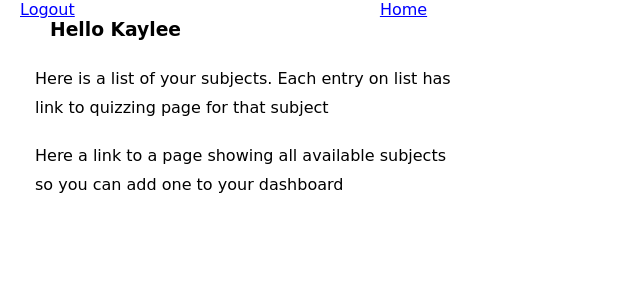
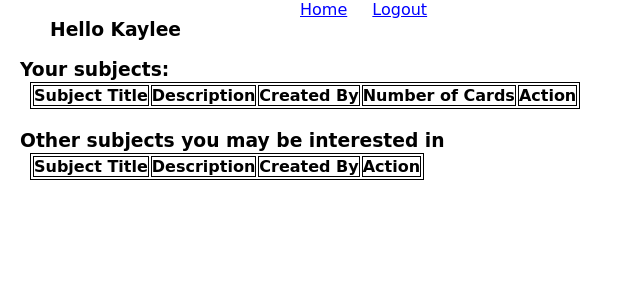
Before and after one commit to CThurnauSWEng/smart_learning_repo, a Django app: template apps/learner_app/templates/learner_app/learner_dashboard.html in a window 1280 px wide. Shown: the top 300 px of the page, without its empty margins (0-640 px from the left). Run offline with Django 3.2, Linux system fonts and the light colour scheme; the template is opened without the code that fills it: values that come from a table or form of the project are taken from there, others are empty; data comes from the database, SQL or seed files in the repository; both versions use the stored data as it was after the commit; parts of the project's set-up code (start-up, migrations or seed data) failed here and were passed over.

Commit message:
added barebones quiz feature

```diff
--- a/apps/editor_app/static/editor_app/css/style.css
+++ b/apps/editor_app/static/editor_app/css/style.css
@@ -67,3 +67,7 @@ a { color: blue;
     width : 900px;
     border: 2px solid grey;
 }
+table, th, td {
+    border: 1px solid black;
+    margin: 2px 10px 2px 10px;
+}
--- a/apps/learner_app/static/learner_app/css/style.css
+++ b/apps/learner_app/static/learner_app/css/style.css
@@ -22,6 +22,11 @@ p,label,input {
 }
 a { color: blue;
     margin-left: 120px;
+    display: inline-block;
+}
+td a{
+    color: blue;
+    margin: 0px;
     display: inline-block;
 }
 .indent_p {
@@ -67,3 +72,7 @@ a { color: blue;
     width : 900px;
     border: 2px solid grey;
 }
+table, th, td {
+    border: 1px solid black;
+    margin: 2px 10px 2px 10px;
+}
--- a/apps/learner_app/templates/learner_app/learner_dashboard.html
+++ b/apps/learner_app/templates/learner_app/learner_dashboard.html
@@ -8,15 +8,60 @@
     </head>
     <body>
         <div>
+            <a href="/learner/learner_home" class="navbar1">Home</a>
             <a href="/user/logout" class="navbar2">Logout</a>
-            <a href="/learner/learner_home" class="navbar1">Home</a>
         </div>
         <div class="oneperpage">
             <h3 class="indent_p">Hello {{ this_user.first_name }}</h3></br>
-            <p>Here is a list of your subjects. Each entry on list has</p>
-            <p>link to quizzing page for that subject</p></br>
-            <p>Here a link to a page showing all available subjects </p>
-            <p>so you can add one to your dashboard</p>
+            <h3> Your subjects: </h3>
+            <table>
+                <thead>
+                    <tr>
+                        <th>Subject Title</th>
+                        <th>Description</th>
+                        <th>Created By</th>
+                        <th>Number of Cards</th>
+                        <th>Action</th>
+                    </tr>
+                </thead>
+                <tbody>
+                    {% for subject in this_user.subjects_studying.all %}
+                    <tr>
+                        <td>{{ subject.title }}</td>
+                        <td>{{ subject.description }}</td>
+                        <td>{{ subject.created_by.first_name }} {{ subject.created_by.last_name }}</td>
+                        <td>{{ subject.cards.all|length }} </td>
+                        <td>
+                            <a href="/learner/quiz/{{subject.id}}">Learn</a>
+                            <a href="/learner/remove/{{subject.id}}">Remove</a>
+                        </td>
+                    </tr>
+                    {% endfor %}
+                </tbody>
+            </table></br>
+            <h3>Other subjects you may be interested in</h3>
+            <table>
+                <thead>
+                    <tr>
+                        <th>Subject Title</th>
+                        <th>Description</th>
+                        <th>Created By</th>
+                        <th>Action</th>
+                    </tr>
+                </thead>
+                <tbody>
+                    {% for subject in other_subjects %}
+                    <tr>
+                        <td>{{ subject.title }}</td>
+                        <td>{{ subject.description }}</td>
+                        <td>{{ subject.created_by.first_name }} {{ subject.created_by.last_name }}</td>
+                        <td>
+                            <a href="/learner/add_subject/{{subject.id}}">Add Subject</a>
+                        </td>
+                    </tr>
+                    {% endfor %}
+                </tbody>
+            </table>
         </div>
     </body>
 </html>
--- a/apps/learner_app/urls.py
+++ b/apps/learner_app/urls.py
@@ -2,5 +2,8 @@ from django.conf.urls import url
 from . import views
 urlpatterns = [
     url(r'^learner_dashboard', views.learner_dashboard),
+    url(r'^quiz/(?P<subject_id>\d+)$', views.start_quiz),
+    url(r'^remove/(?P<subject_id>\d+)$', views.remove),
+    url(r'^add_subject/(?P<subject_id>\d+)$', views.add_subject),
     url(r'^learner_home', views.learner_home)
 ]
--- a/apps/user_app/models.py
+++ b/apps/user_app/models.py
@@ -65,11 +65,10 @@ class UserManager(models.Manager):
             'status' : True
         }
         errors = []
-        hashedpwd = bcrypt.hashpw((post_data['password'].encode()), bcrypt.gensalt(5))
 
         user = User.objects.filter(email = post_data['email'])
 
-        if len(user) > 0:
+        if len(user) > 0:   # query set was not empty - i.e. there was a user
             # check this user's password
             user = user[0]
             if not bcrypt.checkpw(post_data['password'].encode(), user.password.encode()):
```
Also changed, not shown: apps/learner_app/templates/learner_app/quiz_card.html (added, +23 -0 lines), apps/learner_app/views.py (+45 -1 lines), apps/editor_app/static/editor_app/images/Small_Pineapple_JtAGhXz.jpg (added), db.sqlite3, 1 other file.
